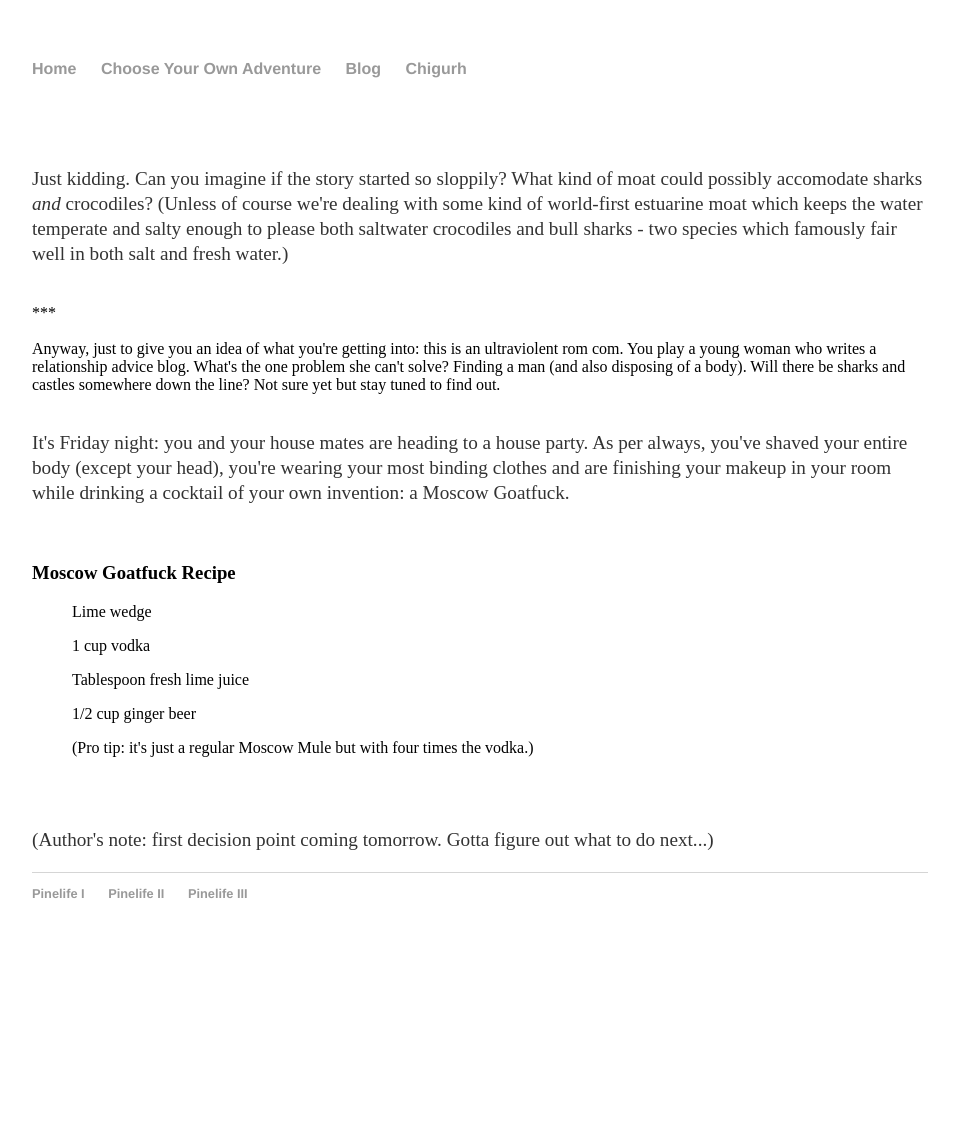
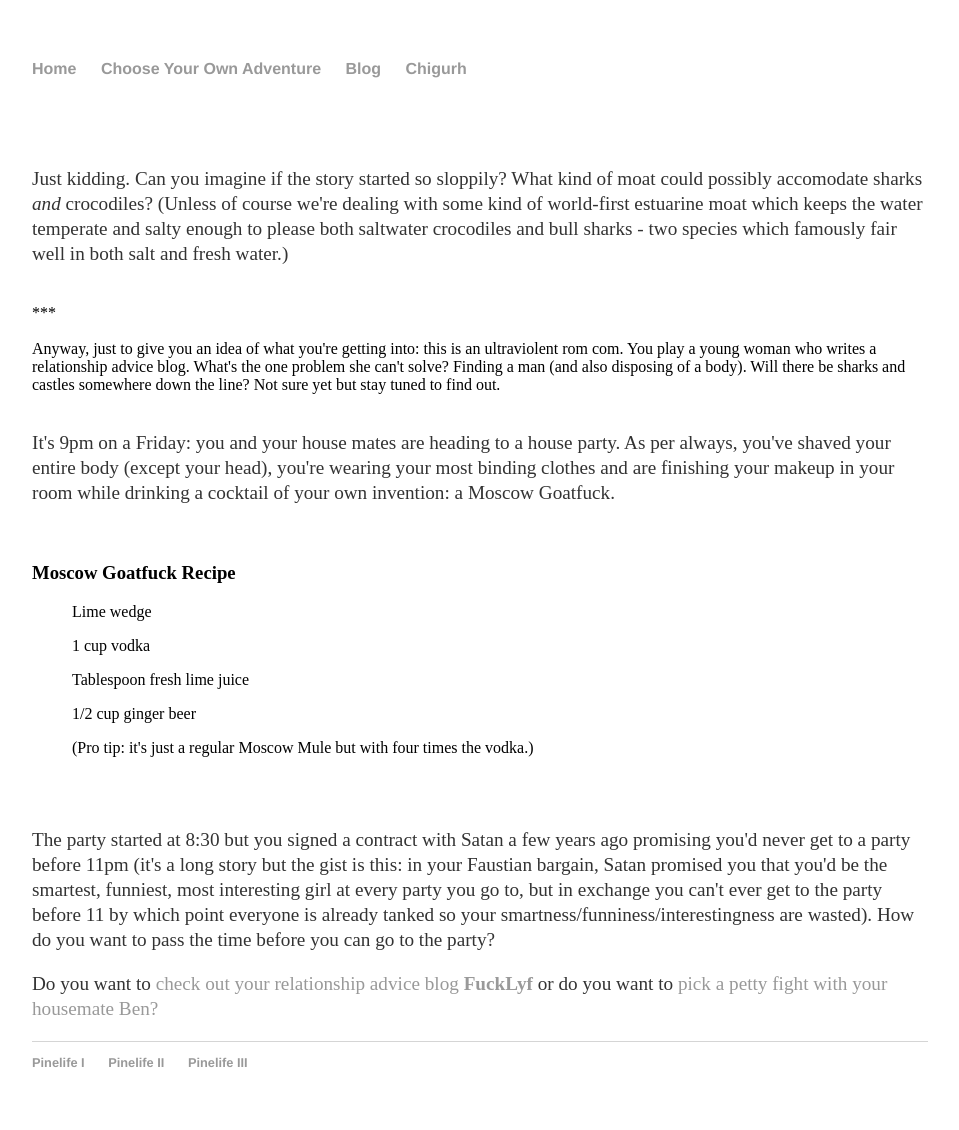
Before and after one commit to Pinelife/pinelife.github.io, a Jekyll site: the page built from Hellhole/Room1.html, in a window 1280 px wide. Shown: the whole page, without its empty margins (160-1119 px from the left). Built offline with Jekyll 4.4.1, drawn with Linux system fonts in a browser that asks for light colours; before the commit the page ends 961 px from its top, so only the background shows below that.

Commit message:
Update Room1.html

```diff
--- a/Hellhole/Room1.html
+++ b/Hellhole/Room1.html
@@ -14,7 +14,7 @@ Anyway, just to give you an idea of what you're getting into: this is an ultravi
 <br/>
 <br/>
 <p>
-It's Friday night: you and your house mates are heading to a house party. As per always, you've shaved your entire body (except your head), you're wearing your most binding clothes and are finishing your makeup in your room while drinking a cocktail of your own invention: a Moscow Goatfuck.</p>
+It's 9pm on a Friday: you and your house mates are heading to a house party. As per always, you've shaved your entire body (except your head), you're wearing your most binding clothes and are finishing your makeup in your room while drinking a cocktail of your own invention: a Moscow Goatfuck.</p>
 <br/>
 <h3>Moscow Goatfuck Recipe</h3
 <li>
@@ -26,4 +26,11 @@ It's Friday night: you and your house mates are heading to a house party. As per
 </li>
 <br/>
 <br/>
-<p>(Author's note: first decision point coming tomorrow. Gotta figure out what to do next...) </p>
+
+<p>The party started at 8:30 but you signed a contract with Satan a few years ago promising you'd never get to a party before 11pm
+(it's a long story but the gist is this: in your Faustian bargain, Satan promised you that you'd be the smartest, funniest,
+ most interesting girl at every party you go to, but in exchange you can't ever get to the party before 11 by which point everyone is
+ already tanked so your smartness/funniness/interestingness are wasted). How do you want to pass the time before you can go to the party?</p>
+
+<p>Do you want to <a href="Room2.html">check out your relationship advice blog <b>FuckLyf</b></a> or do you want to
+ <a href="Room3.html">pick a petty fight with your housemate Ben?</a></p>
```
